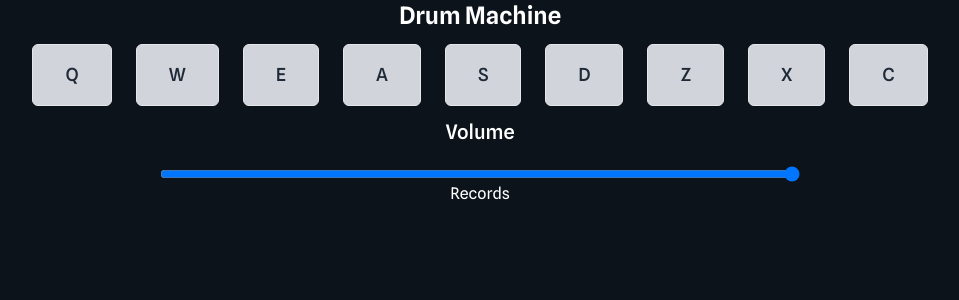
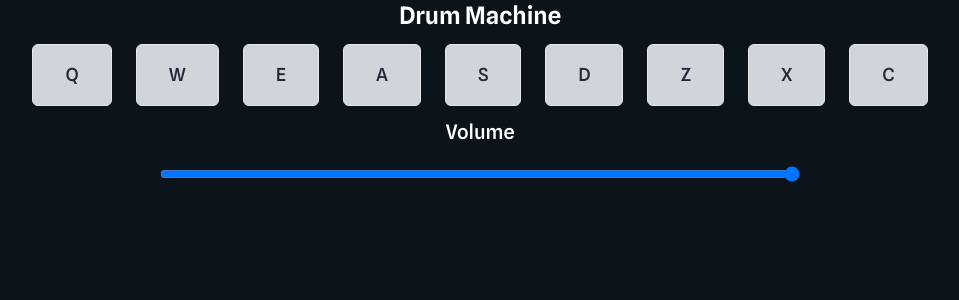
Before and after one commit to gift56/Drum-machine, a React (Vite) app: page / in a window 1280 px wide. Shown: the top 300 px of the page, without its empty margins (160-1119 px from the left). Built offline with nearby package versions, Linux system fonts and the light colour scheme.

Commit message:
working on recording

```diff
--- a/src/components/Records.tsx
+++ b/src/components/Records.tsx
@@ -1,5 +1,5 @@
 const Records = ({ recording }: any) => {
-  return <div>Records</div>;
+  return <h3>{recording}</h3>;
 };
 
 export default Records;
```
